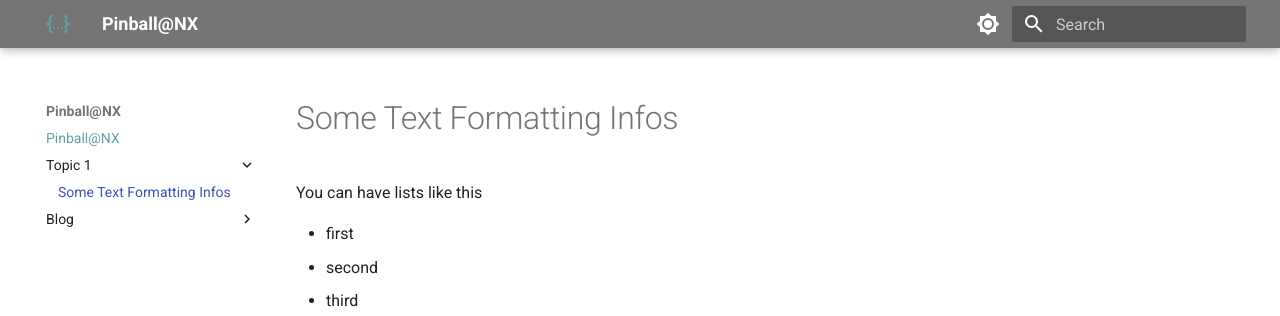
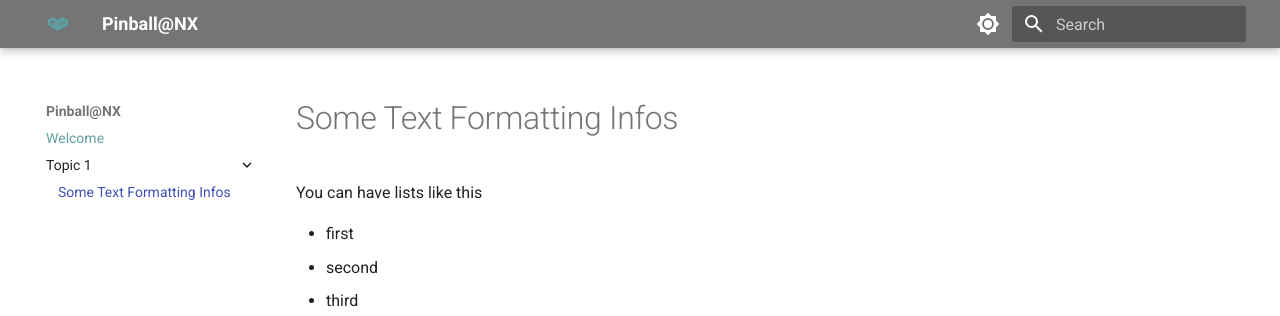
Before and after one commit to elirickert/pinball-at-nx, an MkDocs documentation site: the page built from docs/Topic 1/Note 1.md, in a window 1280 px wide. Shown: the top 316 px of the page. Built offline with MkDocs 1.6.1 and Material for MkDocs 9.7.7, drawn with Linux system fonts in a browser that asks for light colours.

Commit message:
docu changes

```diff
--- a/docs/index.md
+++ b/docs/index.md
@@ -1,4 +1,4 @@
-# Pinball@NX
+# Welcome
 Here you will find some Pinball documentation sooooon!
 
 Chapters will be linked like this [Note 1](Topic%201/Note%201.md) in `Topic 1`.
--- a/mkdocs.yml
+++ b/mkdocs.yml
@@ -3,7 +3,7 @@ site_name: Pinball@NX
 theme:
     name: 'material'
     icon:
-      logo: material/code-json
+      logo: material/youtube-gaming
 
     palette:
 
@@ -55,14 +55,6 @@ markdown_extensions:
 plugins:
   - search
   - roamlinks
-  - blog
-  - rss:
-      match_path: blog/posts/.*
-      date_from_meta:
-        as_creation: date
-      categories:
-        - categories
-        - tags
 
 extra_css:
   - elisTheming.css
```
